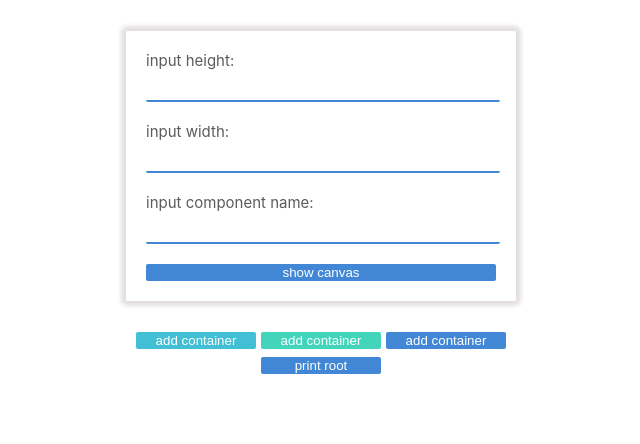
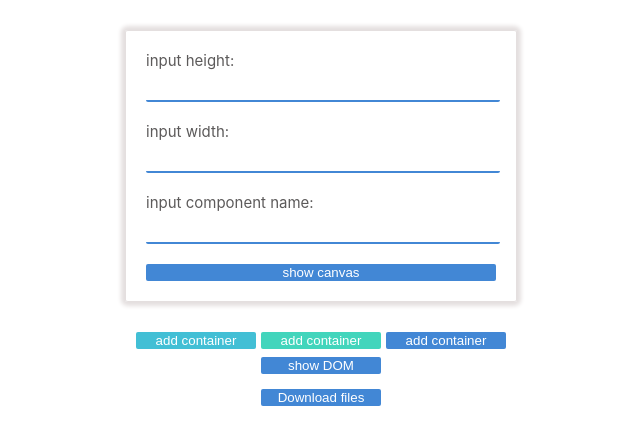
Before and after one commit to VNechesanov/component-generator, a React (Create React App) app: page / in a window 1280 px wide. Both pictures are taken after a click on the button "show canvas". Shown: the top 444 px of the page, without its empty margins (319-959 px from the left). Built offline with nearby package versions, Linux system fonts and the light colour scheme; the HTML template or start-up script is replaced by a standard one.

Commit message:
feat: add downloading .tsx file

```diff
--- a/src/App.tsx
+++ b/src/App.tsx
@@ -3,7 +3,7 @@ import React from "react";
 import "./App.scss";
 import Settings from "./components/Settings/Settings";
 import Canvas from "./components/Canvas/Canvas";
-import { getClearDomWithoutStyles, domParsing } from "./utils";
+import { getClearDomWithoutStyles, domParsing, download } from "./utils";
 
 class App extends React.Component {
   state = {
@@ -63,7 +63,27 @@ class App extends React.Component {
             getNewDOM={this.getNewDOM}
           />
         </div>
-        <div className="outputBlock">{this.state.newDom}</div>
+        <div className="outputBlock">
+          {this.state.newDom}
+          <button
+            style={{
+              width: "120px",
+              backgroundColor: "#4287d5",
+              border: "none",
+              color: "#fff",
+              borderRadius: "2px",
+            }}
+            onClick={() =>
+              download(
+                `${this.state.componentName}.tsx`,
+                this.state.newDom,
+                this.state.componentName
+              )
+            }
+          >
+            Download files
+          </button>
+        </div>
       </>
     );
   }
--- a/src/components/Canvas/Canvas.tsx
+++ b/src/components/Canvas/Canvas.tsx
@@ -102,7 +102,7 @@ class Canvas extends React.Component<Props> {
                 }}
                 onClick={() => this.props.getNewDOM(ReactDOM.findDOMNode(this))}
               >
-                print root
+                show DOM
               </button>
             </div>
           </div>
--- a/src/utils.tsx
+++ b/src/utils.tsx
@@ -162,3 +162,40 @@ export const domParsing = (
 
   return renderToStaticMarkup(parse(html, optionsParent) as any);
 };
+
+export function download(
+  filename: string,
+  text: string,
+  componentName: string
+) {
+  const replacedString = text.replace(/class/g, "className");
+  let templateString = `
+  import React from 'react';
+
+  import "${componentName}.scss";
+
+  class ${componentName} extends React.Component {
+      render() {
+          return(
+              ${replacedString}
+          );
+      }
+  }
+
+  export default ${componentName};
+  `;
+
+  let element = document.createElement("a");
+  element.setAttribute(
+    "href",
+    "data:text/plain;charset=utf-8," + encodeURIComponent(templateString)
+  );
+  element.setAttribute("download", filename);
+
+  element.style.display = "none";
+  document.body.appendChild(element);
+
+  element.click();
+
+  document.body.removeChild(element);
+}
```
